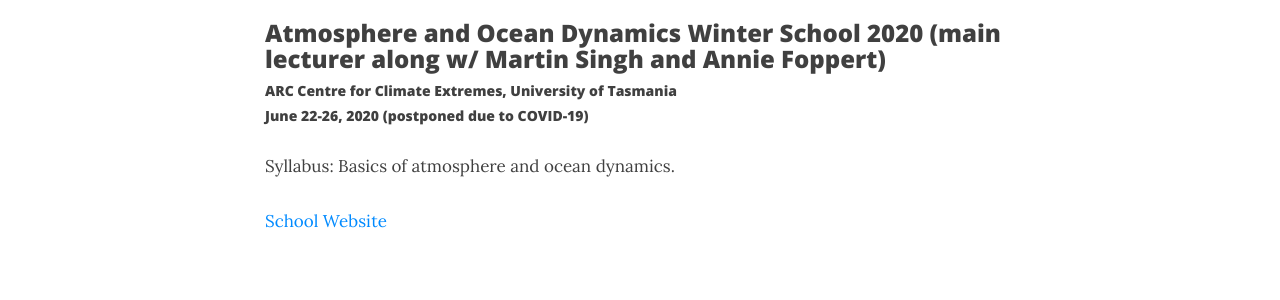
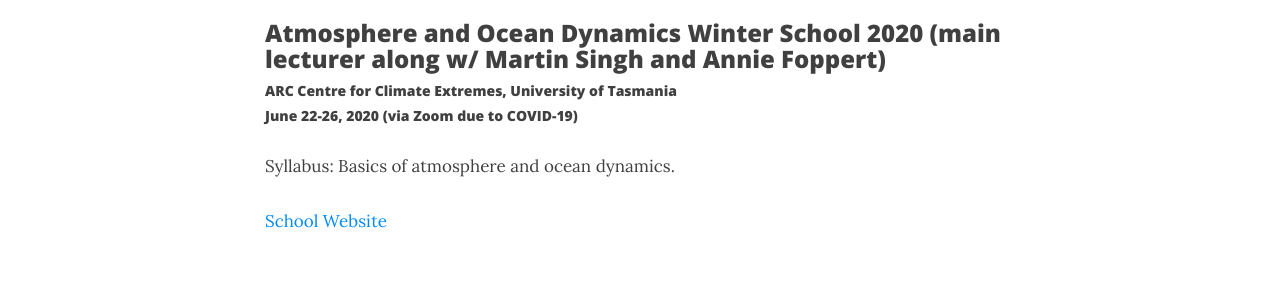
Before and after one commit to navidcy/navidcy.github.io, a Jekyll site: the page built from teaching.md, in a window 1280 px wide and 900 px high. Shown: the part 226-526 px from the top of the window. Built offline with Jekyll 4.4.1, drawn with Linux system fonts in a browser that asks for light colours; nearby versions of some CDN libraries.

Commit message:
clex workshop gone virtual

```diff
--- a/teaching.md
+++ b/teaching.md
@@ -7,7 +7,7 @@
 
 ### Atmosphere and Ocean Dynamics Winter School 2020 (main lecturer along w/ Martin Singh and Annie Foppert)
 ##### ARC Centre for Climate Extremes, University of Tasmania
-##### June 22-26, 2020 (postponed due to COVID-19)
+##### June 22-26, 2020 (via Zoom due to COVID-19)
 
 Syllabus: Basics of atmosphere and ocean dynamics.
 
```
